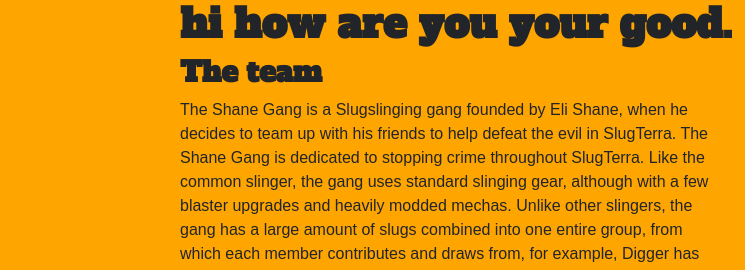
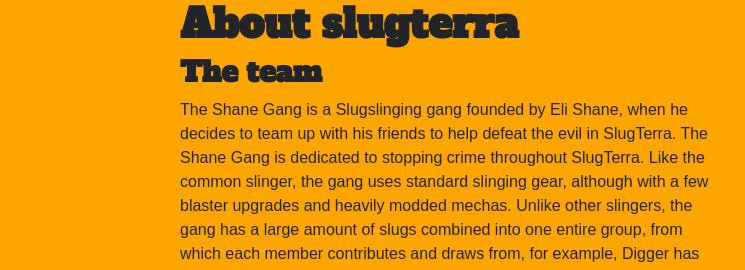
Before and after one commit to arthurjoecodes/slugterra, a plain HTML site: page index.html in a window 1280 px wide. Shown: the top 270 px of the page, 0-745 px from the left. Drawn offline with Linux system fonts and the light colour scheme; grey boxes are pictures that could not be loaded; a web font is replaced by a local one.

Commit message:
modified files

```diff
--- a/index.html
+++ b/index.html
@@ -19,7 +19,7 @@
 <div class="col-md-1"></div>
 <div class="col-md-10">
 <header>
-<h1><strong>hi how are you your good.</strong></h1>
+<h1><strong>About slugterra</strong></h1>
     </header>
 </div>
 <div class="col-md-1"></div>
```
